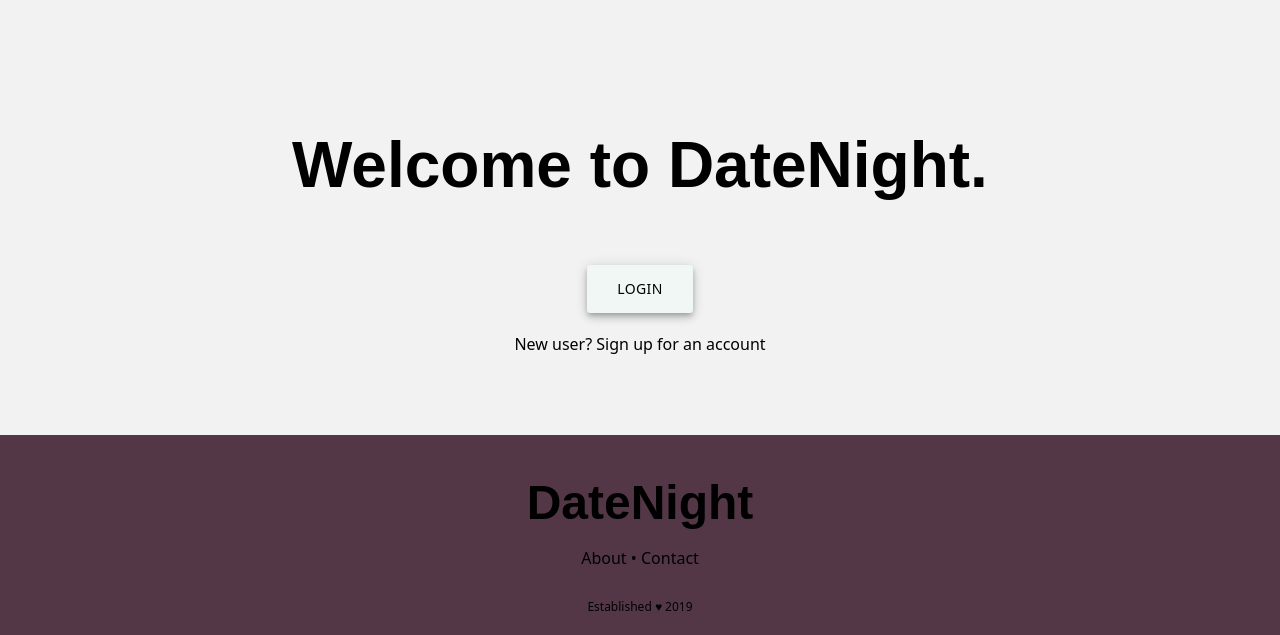
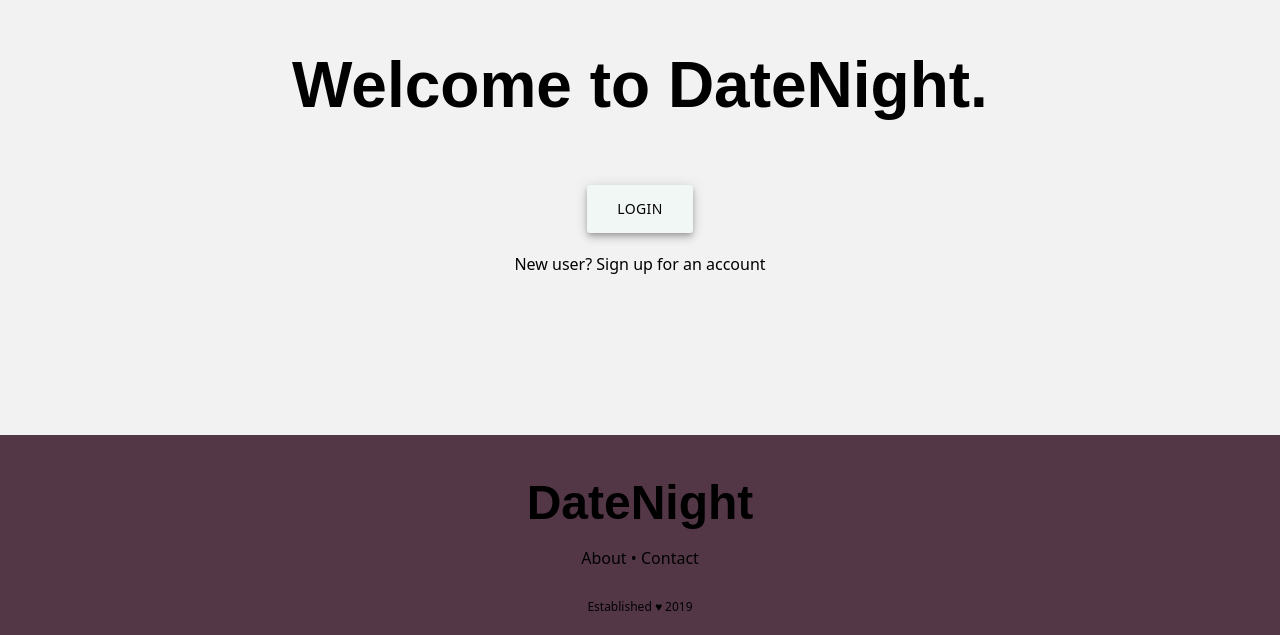
Before and after one commit to kara-o/heroku-datenight, a React (Create React App) app in the folder frontend/: page / in a window 1280 px wide. Shown: the part 165-800 px from the top of the page. Built offline with nearby package versions, Linux system fonts and the light colour scheme.

Commit message:
landing display

```diff
--- a/frontend/src/user/components/Landing.js
+++ b/frontend/src/user/components/Landing.js
@@ -10,7 +10,10 @@ const useStyles = createUseStyles({
   container: {
     gridColumn: "1/3",
     textAlign: "center",
-    marginTop: "25vh",
+    display: "flex",
+    flexDirection: "column",
+    justifyContent: "center",
+    alignItems: "center",
   },
   options: {
     display: "flex",
```
